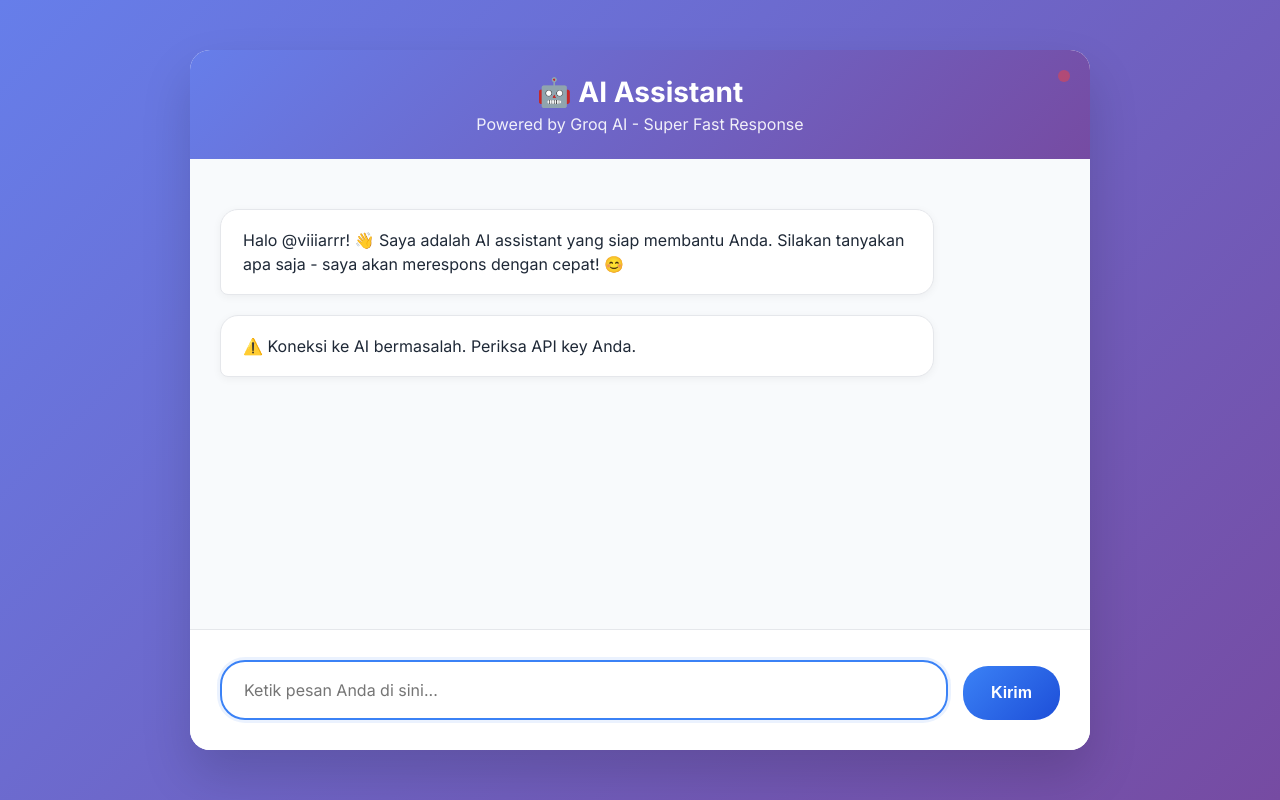
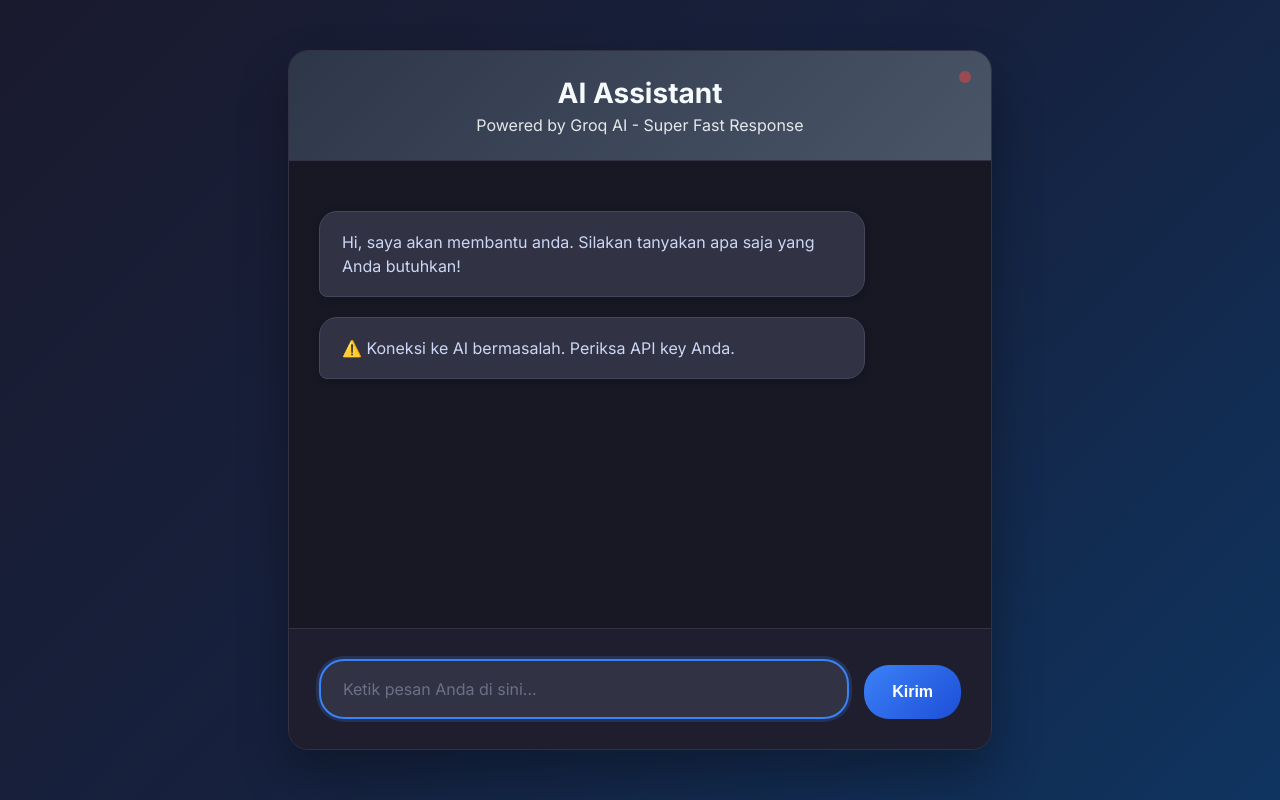
Before and after one commit to viiiarrr/ChatBot-AI, a website built with Vite: page index.html in a window 1280 px wide. Built offline with nearby package versions, Linux system fonts and the light colour scheme; no server answers.

Commit message:
Update UI : Dark theme

```diff
--- a/src/main.js
+++ b/src/main.js
@@ -12,14 +12,13 @@ document.querySelector('#app').innerHTML = `
   <div class="chat-container">
     <div class="chat-header">
       <div class="status-indicator" id="statusIndicator"></div>
-      <h1>🤖 AI Assistant</h1>
+      <h1>AI Assistant</h1>
       <p>Powered by Groq AI - Super Fast Response</p>
     </div>
 
     <div class="chat-messages" id="chatMessages">
       <div class="message ai-message">
-        Halo @viiiarrr! 👋 Saya adalah AI assistant yang siap membantu Anda.
-        Silakan tanyakan apa saja - saya akan merespons dengan cepat! 😊
+        Hi, saya akan membantu anda. Silakan tanyakan apa saja yang Anda butuhkan!
       </div>
     </div>
 
--- a/src/style.css
+++ b/src/style.css
@@ -7,7 +7,7 @@
 
 body {
     font-family: 'Inter', -apple-system, BlinkMacSystemFont, 'Segoe UI', sans-serif;
-    background: linear-gradient(135deg, #667eea 0%, #764ba2 100%);
+    background: linear-gradient(135deg, #1a1a2e 0%, #16213e 50%, #0f3460 100%);
     min-height: 100vh;
     display: flex;
     align-items: center;
@@ -16,16 +16,17 @@ body {
 }
 
 .chat-container {
-    background: white;
+    background: #1e1e2e;
     width: 100%;
     max-width: 900px;
     height: 700px;
     border-radius: 20px;
-    box-shadow: 0 25px 50px rgba(0,0,0,0.15);
+    box-shadow: 0 25px 50px rgba(0,0,0,0.3);
     display: flex;
     flex-direction: column;
     overflow: hidden;
     animation: slideUp 0.5s ease-out;
+    border: 1px solid #313244;
 }
 
 @keyframes slideUp {
@@ -40,11 +41,12 @@ body {
 }
 
 .chat-header {
-    background: linear-gradient(135deg, #667eea 0%, #764ba2 100%);
-    color: white;
+    background: linear-gradient(135deg, #2d3748 0%, #4a5568 100%);
+    color: #f7fafc;
     padding: 25px;
     text-align: center;
     position: relative;
+    border-bottom: 1px solid #313244;
 }
 
 .chat-header h1 {
@@ -78,7 +80,7 @@ body {
     flex: 1;
     padding: 30px;
     overflow-y: auto;
-    background: #f8fafc;
+    background: #181825;
     scroll-behavior: smooth;
 }
 
@@ -104,7 +106,7 @@ body {
 }
 
 .user-message {
-    background: linear-gradient(135deg, #3b82f6 0%, #1d4ed8 100%);
+    background: linear-gradient(135deg, #3b82f6 0%, #1e40af 100%);
     color: white;
     margin-left: auto;
     border-bottom-right-radius: 8px;
@@ -112,22 +114,22 @@ body {
 }
 
 .ai-message {
-    background: white;
-    color: #1f2937;
-    border: 1px solid #e5e7eb;
+    background: #313244;
+    color: #cdd6f4;
+    border: 1px solid #45475a;
     border-bottom-left-radius: 8px;
-    box-shadow: 0 2px 8px rgba(0,0,0,0.05);
+    box-shadow: 0 2px 8px rgba(0,0,0,0.2);
 }
 
 .typing-indicator {
     padding: 18px 22px;
     font-style: italic;
-    color: #6b7280;
-    background: white;
+    color: #a6adc8;
+    background: #313244;
     border-radius: 18px;
     border-bottom-left-radius: 8px;
     max-width: 200px;
-    border: 1px solid #e5e7eb;
+    border: 1px solid #45475a;
     animation: fadeIn 0.3s ease-out;
 }
 
@@ -140,7 +142,7 @@ body {
     width: 8px;
     height: 8px;
     border-radius: 50%;
-    background: #6b7280;
+    background: #a6adc8;
     animation: typing 1.4s infinite ease-in-out;
 }
 
@@ -160,8 +162,8 @@ body {
 
 .input-area {
     padding: 30px;
-    background: white;
-    border-top: 1px solid #e5e7eb;
+    background: #1e1e2e;
+    border-top: 1px solid #313244;
     display: flex;
     gap: 15px;
     align-items: flex-end;
@@ -170,7 +172,7 @@ body {
 .message-input {
     flex: 1;
     padding: 18px 22px;
-    border: 2px solid #e5e7eb;
+    border: 2px solid #45475a;
     border-radius: 25px;
     outline: none;
     font-size: 16px;
@@ -179,15 +181,21 @@ body {
     max-height: 120px;
     font-family: inherit;
     transition: all 0.2s ease;
+    background: #313244;
+    color: #cdd6f4;
+}
+
+.message-input::placeholder {
+    color: #6c7086;
 }
 
 .message-input:focus {
     border-color: #3b82f6;
-    box-shadow: 0 0 0 3px rgba(59, 130, 246, 0.1);
+    box-shadow: 0 0 0 3px rgba(59, 130, 246, 0.2);
 }
 
 .message-input:disabled {
-    background: #f3f4f6;
+    background: #45475a;
     cursor: not-allowed;
 }
 
@@ -214,7 +222,7 @@ body {
 }
 
 .send-button:disabled {
-    background: #9ca3af;
+    background: #45475a;
     cursor: not-allowed;
     transform: none;
     box-shadow: none;
@@ -269,10 +277,10 @@ body {
 }
 
 .chat-messages::-webkit-scrollbar-thumb {
-    background: #cbd5e1;
+    background: #45475a;
     border-radius: 3px;
 }
 
 .chat-messages::-webkit-scrollbar-thumb:hover {
-    background: #94a3b8;
+    background: #585b70;
 }
```
Also changed, not shown: standalone.html (added), test.html (added).
